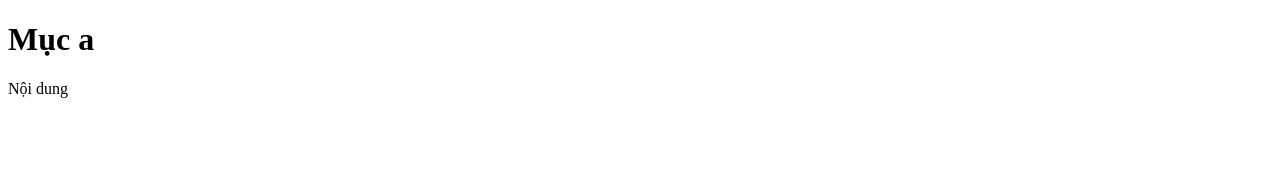
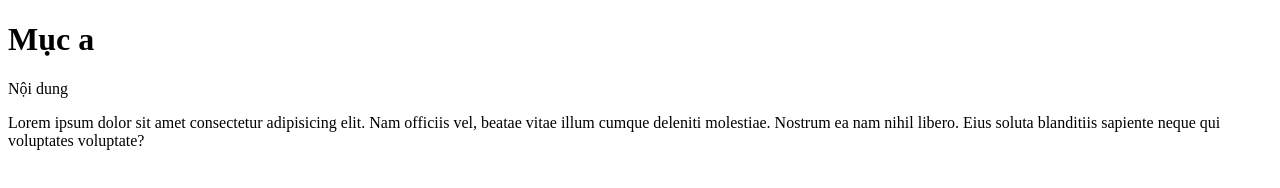
Before and after one commit to HiepTran154/git-test, a plain HTML site: page index.html in a window 1280 px wide. Drawn offline with Linux system fonts and the light colour scheme.

Commit message:
update index.html file

```diff
--- a/index.html
+++ b/index.html
@@ -11,6 +11,7 @@
     <div class="container">
         <h1>Mục a</h1>
         <p>Nội dung</p>
+        <p>Lorem ipsum dolor sit amet consectetur adipisicing elit. Nam officiis vel, beatae vitae illum cumque deleniti molestiae. Nostrum ea nam nihil libero. Eius soluta blanditiis sapiente neque qui voluptates voluptate?</p>
     </div>
 </body>
 
```
